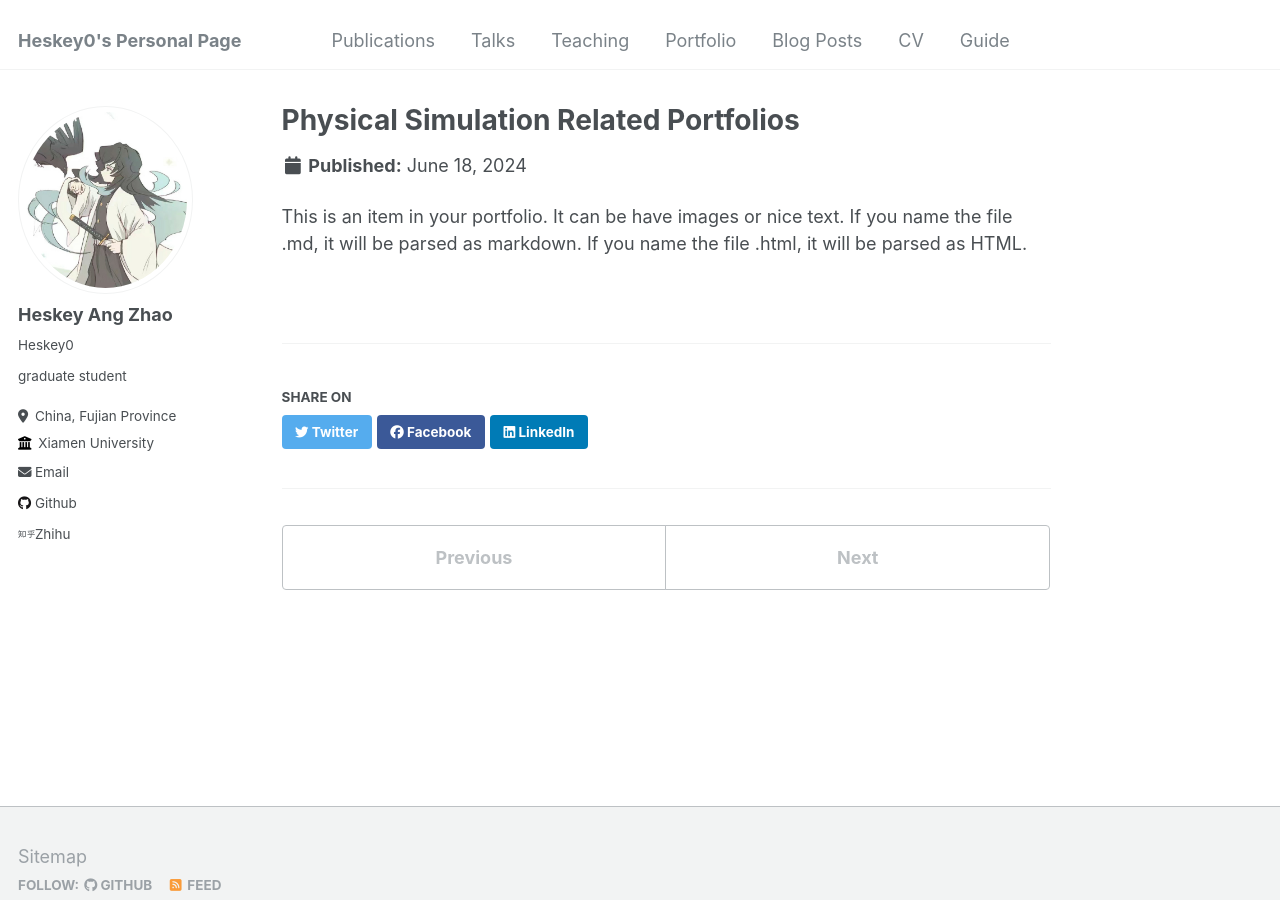
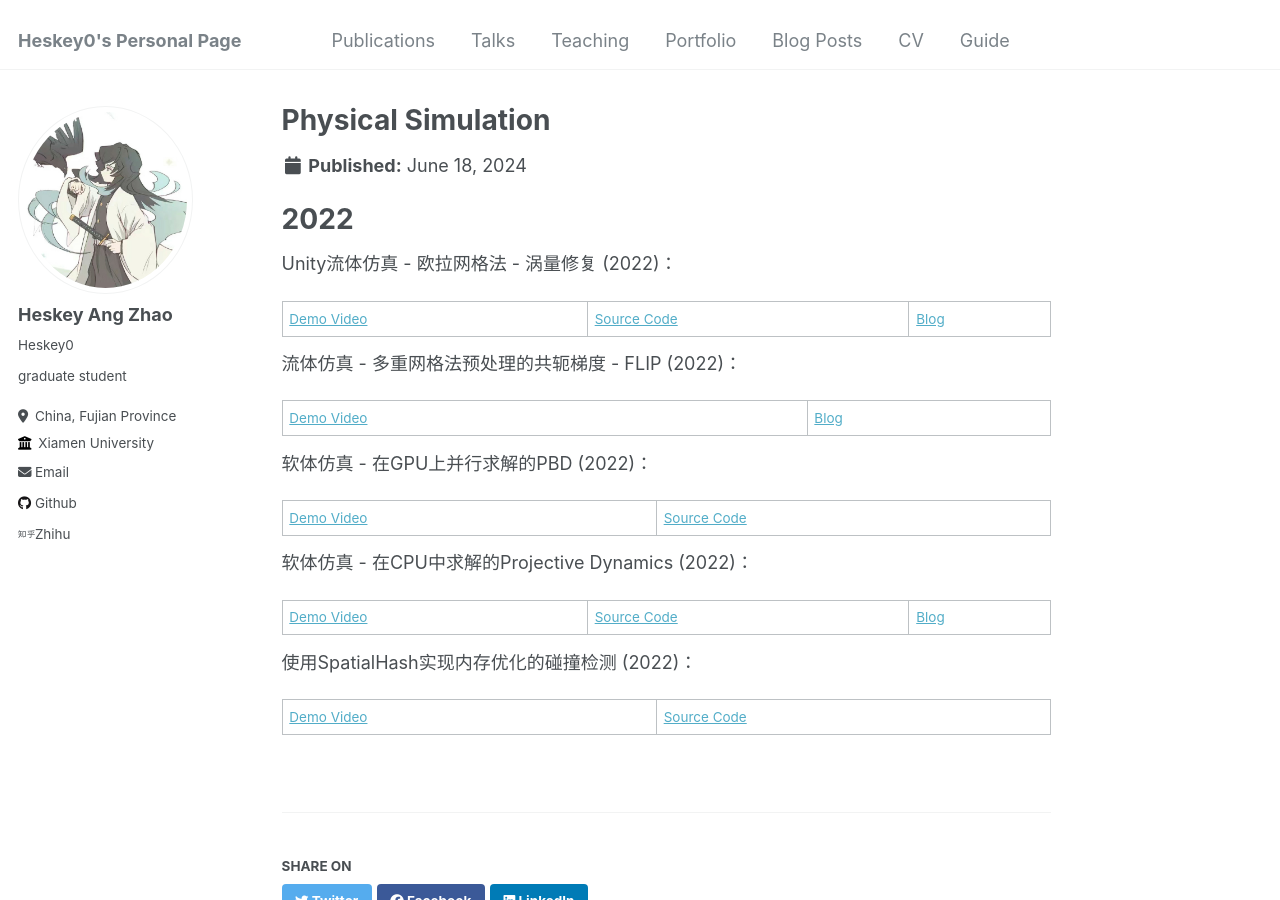
Before and after one commit to Heskey0/Heskey0.github.io, a Jekyll site: the page built from _portfolio/portfolio-physical-simulation.md, in a window 1280 px wide and 900 px high. Built offline with Jekyll 4.4.1, drawn with Linux system fonts in a browser that asks for light colours.

Commit message:
Update portfolio-physical-simulation.md

```diff
--- a/_portfolio/portfolio-physical-simulation.md
+++ b/_portfolio/portfolio-physical-simulation.md
@@ -1,7 +1,35 @@
 ---
-title: "Physical Simulation Related Portfolios"
+title: "Physical Simulation"
 excerpt: "Short description of portfolio item number 1<br/><img src='/images/500x300.png'>"
 collection: portfolio
 ---
 
-This is an item in your portfolio. It can be have images or nice text. If you name the file .md, it will be parsed as markdown. If you name the file .html, it will be parsed as HTML.
+# 2022
+
+Unity流体仿真 - 欧拉网格法 - 涡量修复 (2022)：
+
+[Demo Video](https://www.bilibili.com/video/BV1ie4y1b7dJ) | [Source Code](https://github.com/Heskey0/Unity-Shader-Graphics/tree/main/FluidSim-VotexConfinement) | [Blog](https://www.cnblogs.com/Heskey0/p/16666017.html)
+
+
+
+流体仿真 - 多重网格法预处理的共轭梯度 - FLIP (2022)：
+
+[Demo Video](https://www.bilibili.com/video/BV1L24y1o7Ku) | [Blog](https://zhuanlan.zhihu.com/p/567598864)
+
+
+
+软体仿真 - 在GPU上并行求解的PBD (2022)：
+
+[Demo Video](https://www.bilibili.com/video/BV1cW4y1i7V1) | [Source Code](https://github.com/Heskey0/tiPDandPBD/blob/main/PBD/PBD.py)
+
+
+
+软体仿真 - 在CPU中求解的Projective Dynamics (2022)：
+
+[Demo Video](https://www.bilibili.com/video/BV1QB4y177Nn) | [Source Code](https://github.com/Heskey0/tiPDandPBD/blob/main/PBD/PD.py) | [Blog](https://zhuanlan.zhihu.com/p/569155539)
+
+
+
+使用SpatialHash实现内存优化的碰撞检测 (2022)：
+
+[Demo Video](https://www.bilibili.com/video/BV1X24y1R7w1) | [Source Code](https://github.com/Heskey0/tiSpaHash)
```
